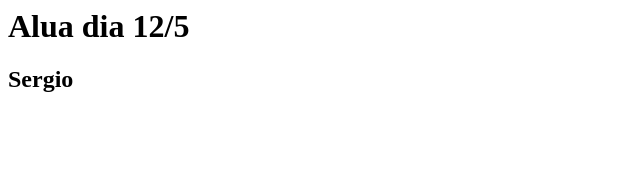
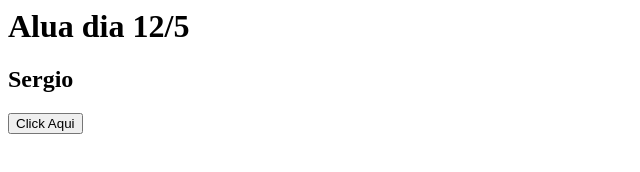
Before and after one commit to sergiolmm-pucc/PESIII, a website: page index.html in a window 1280 px wide. Shown: the whole page, without its empty margins (0-640 px from the left). Drawn offline with Linux system fonts and the light colour scheme.

Commit message:
testes funcionais2

```diff
--- a/index.html
+++ b/index.html
@@ -9,7 +9,7 @@
         Sergio<br>
       </h2>
 
-      <button id="sendbutton" style="display: none;" value="teste" onClick="alerta()">Click Aqui</button>
+      <button id="sendbutton" style="display: block;" value="teste" onClick="alerta()">Click Aqui</button>
       <br>
       <hi>
         <p id="demo"></p>
```
Also changed, not shown: tests/button-render.js (+4 -4 lines).
